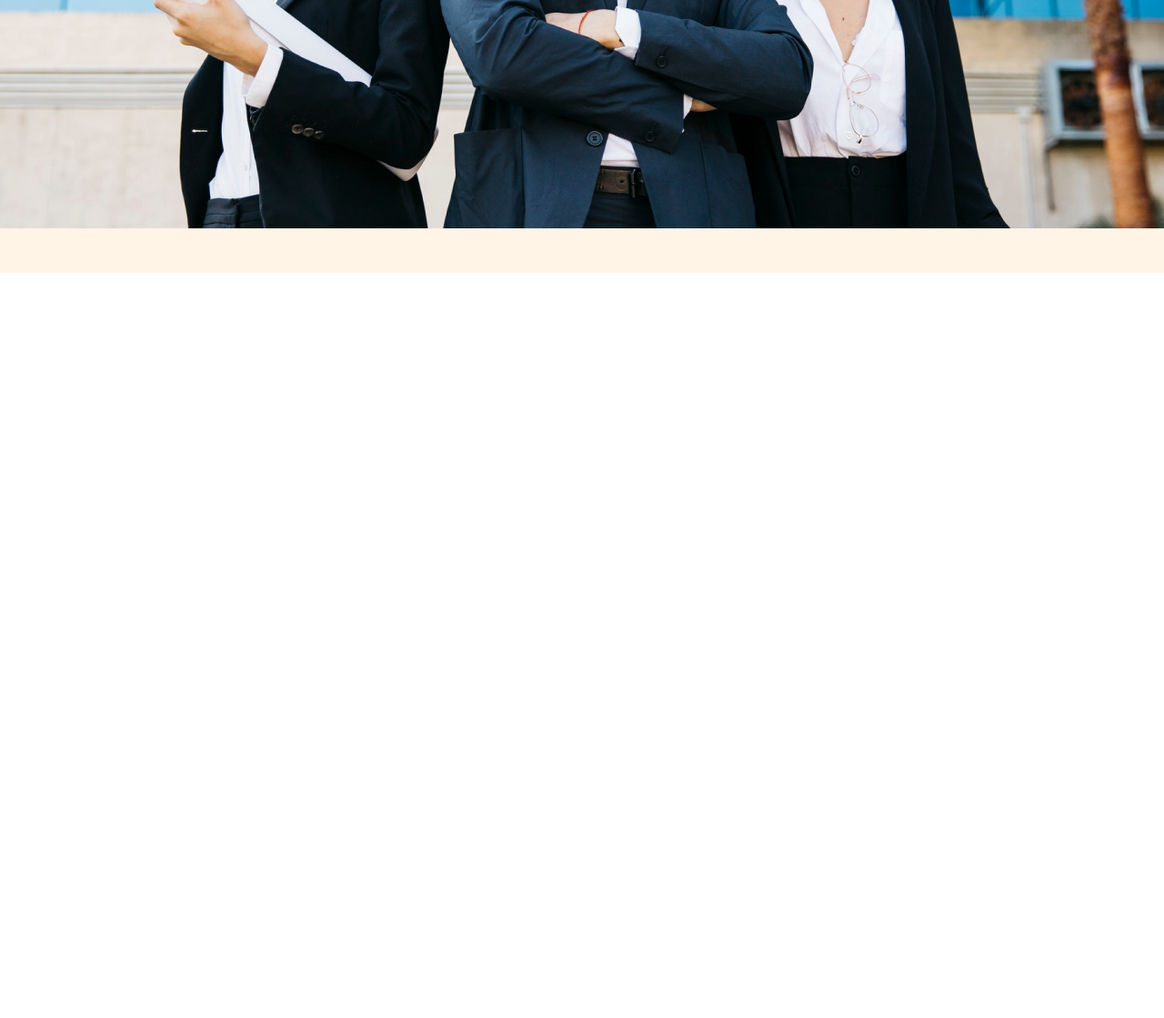
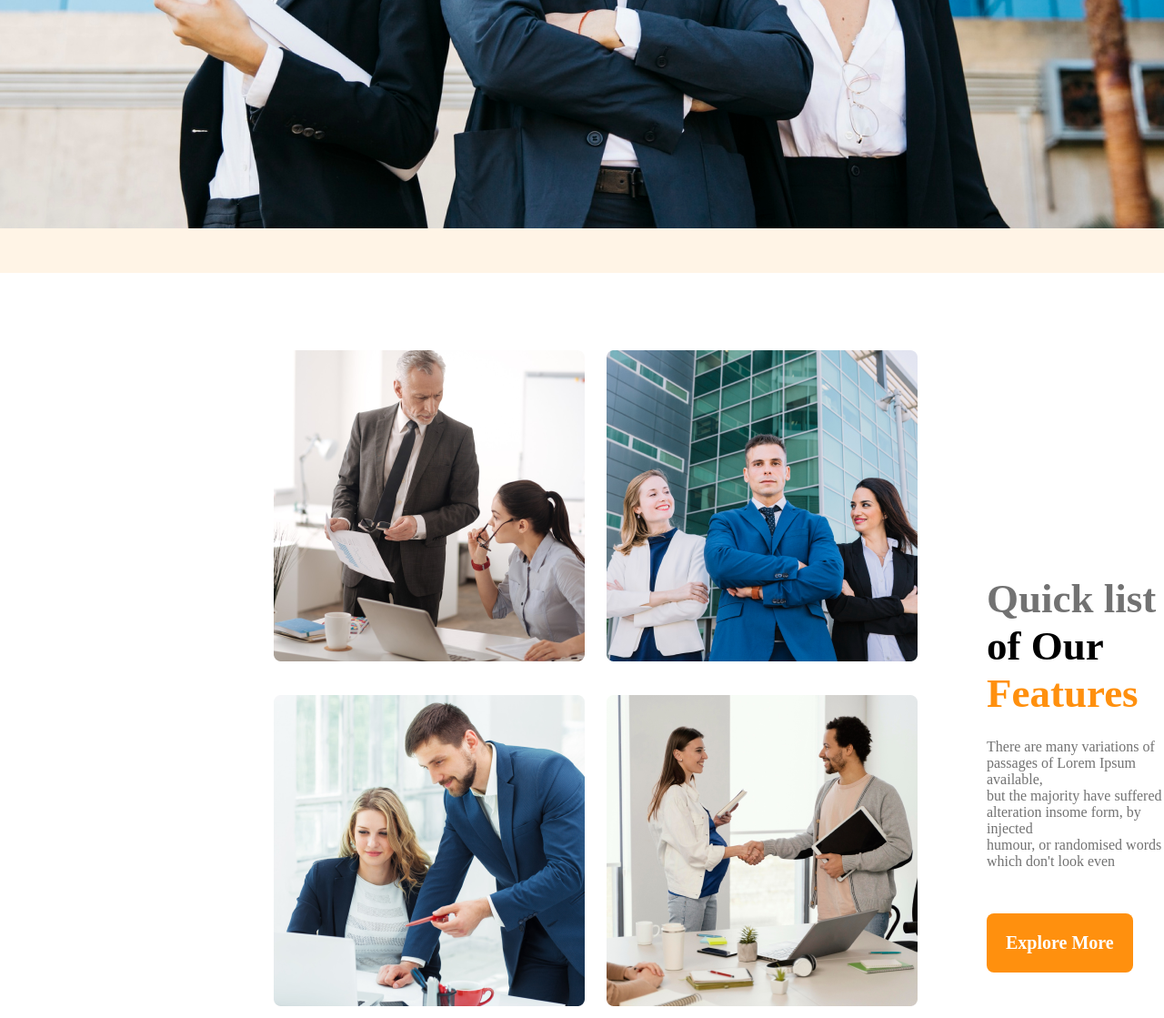
Before and after one commit to yeasinarafat0888/g3-architects-resources, a plain HTML site: page index.html in a window 1280 px wide. Shown: the part 1326-2445 px from the top of the page at 91% size. Before the commit the page ends 1626 px from the top, so only its background shows below. Drawn offline with Linux system fonts and the light colour scheme.

Commit message:
Features Section

```diff
--- a/Css Files/styles.css
+++ b/Css Files/styles.css
@@ -70,3 +70,72 @@ button {
   height: 700px;
   margin-bottom: 45px;
 }
+
+/* List Of Features Styles */
+.features-section {
+  display: flex;
+}
+.features-img {
+  display: grid;
+  grid-template-columns: repeat(2, 1fr);
+  margin-left: 301px;
+  margin-top: 85px;
+  gap: 24px;
+}
+.features-contect {
+  margin-left: 76px;
+  margin-top: 287px;
+}
+.features-contect > h3 {
+  font-family: "Work Sans";
+  font-size: 45px;
+  font-weight: 700;
+  margin-bottom: 24px;
+}
+.ash {
+  color: var(--Dark-03, #727272);
+}
+.orange {
+  color: #ff900e;
+}
+.features-contect > p {
+  color: var(--Dark-03, #727272);
+  font-family: "Work Sans";
+  font-size: 16px;
+  font-weight: 400;
+}
+.features-contect button{
+  margin-top: 32px;
+}
+
+/* Media Quires For Website */
+
+/* -----Mobile View---- */
+@media screen and (max-width: 576px) {
+  nav {
+    margin: 0 auto;
+  }
+  .nav-bar {
+    flex-direction: column;
+  }
+  .nav-logo {
+    margin: 0px;
+    margin-top: 50px;
+    margin-bottom: 50px;
+    padding: 5px;
+  }
+  .nav-logo > h2 {
+    margin: 0px;
+  }
+  .nav-menu {
+    flex-direction: column;
+    margin: 0px;
+  }
+  .banner {
+    margin: 0px;
+  }
+  .banner img {
+    width: 400px;
+    height: 300px;
+  }
+}
--- a/index.html
+++ b/index.html
@@ -31,13 +31,29 @@
       <p>There are many variations of passages of Lorem Ipsum available, but the majority have suffered alteration in
         <br>
         some form,
-        by injected humour, or randomised words which don't look even</p>
+        by injected humour, or randomised words which don't look even
+      </p>
       <button>Explore More</button>
       <div class="banner-img">
         <img src="images/banner.png" alt="">
       </div>
     </div>
   </nav>
+
+  <!-- List Of Features Section -->
+  <section class="features-section">
+    <div class="features-img">
+      <img src="images/team1.png" alt="">
+      <img src="images/team2.png" alt="">
+      <img src="images/team3.png" alt="">
+      <img src="images/team4.png" alt="">
+    </div>
+    <div class="features-contect">
+      <h3> <span class="ash">Quick list</span> of Our <br> <span class="orange">Features</span></h3>
+      <p>There are many variations of passages of Lorem Ipsum available, <br> but the majority have suffered alteration insome form, by injected <br> humour, or randomised words which don't look even</p>
+      <button>Explore More</button>
+    </div>
+  </section>
 </body>
 
 </html>
```
